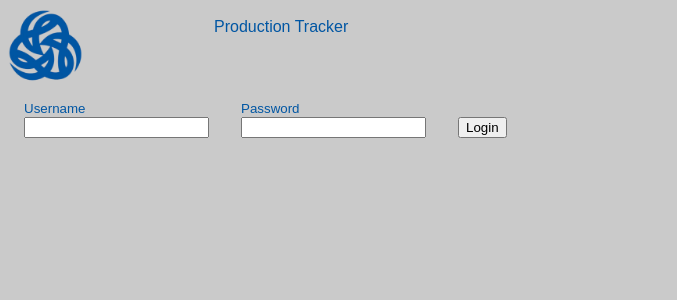
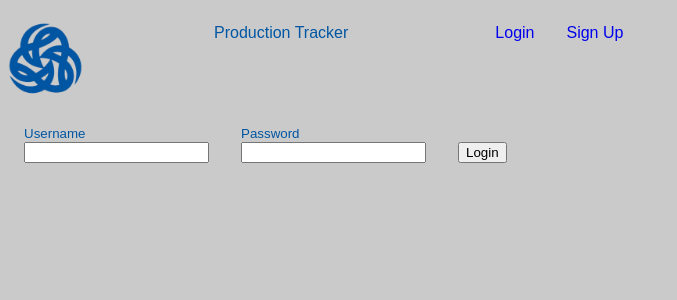
Before and after one commit to Andrey-Statkevskiy/production-tracker, a React app: page / in a window 1280 px wide. Shown: the top 300 px of the page, without its empty margins (0-677 px from the left). Built offline with nearby package versions, Linux system fonts and the light colour scheme.

Commit message:
made preparation before creating a new component

```diff
--- a/client/components/Navbar.js
+++ b/client/components/Navbar.js
@@ -26,14 +26,14 @@ const Navbar = ({handleClick, isLoggedIn}) => (
       {isLoggedIn ? (
         <div>
           {/* The navbar will show these links after you log in */}
-          {/* <Link to="/home">Home</Link>
-          <a href="#" onClick={handleClick}>Logout</a> */}
+          <Link to="/home">Home</Link>
+          <a href="#" onClick={handleClick}>Logout</a>
         </div>
       ) : (
         <div>
           {/* The navbar will show these links before you log in */}
-          {/* <Link to="/login">Login</Link>
-          <Link to="/signup">Sign Up</Link> */}
+          <Link to="/login">Login</Link>
+          <Link to="/signup">Sign Up</Link>
         </div>
       )}
       </div>
```
